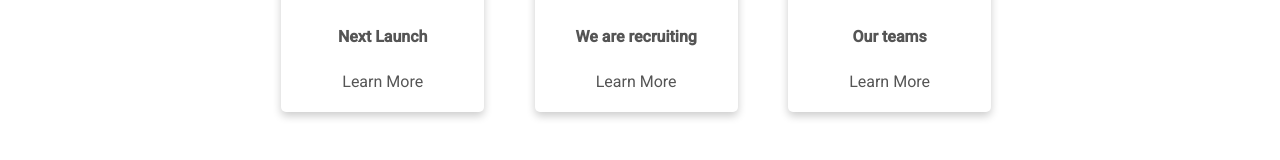
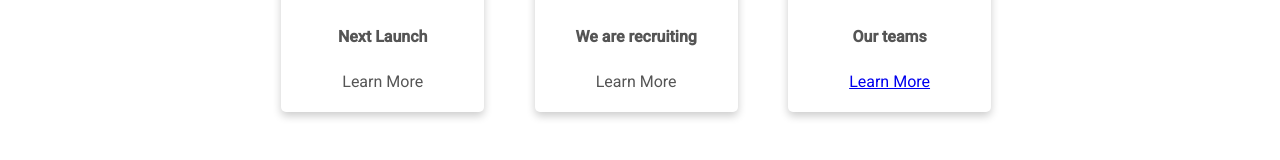
Before and after one commit to NovaRocketTeam/novarocketteam.github.io, a plain HTML site: page index.html in a window 1280 px wide. Shown: the part 792-952 px from the top of the page. Drawn offline with Linux system fonts and the light colour scheme.

Commit message:
fix learn more

```diff
--- a/index.html
+++ b/index.html
@@ -53,7 +53,7 @@
         				<img src="img/fotojr.gif" alt="News" class="newsImage" style="width:100%">
 					    <div class="container">
 					      <h4 align="center"><b>Our teams</b></h4>
-					      <p align="center">Learn More</p>
+					      <p align="center"><a href="teams.html">Learn More</a></p>
 					    </div>
 					</div>
 				</div>
```
